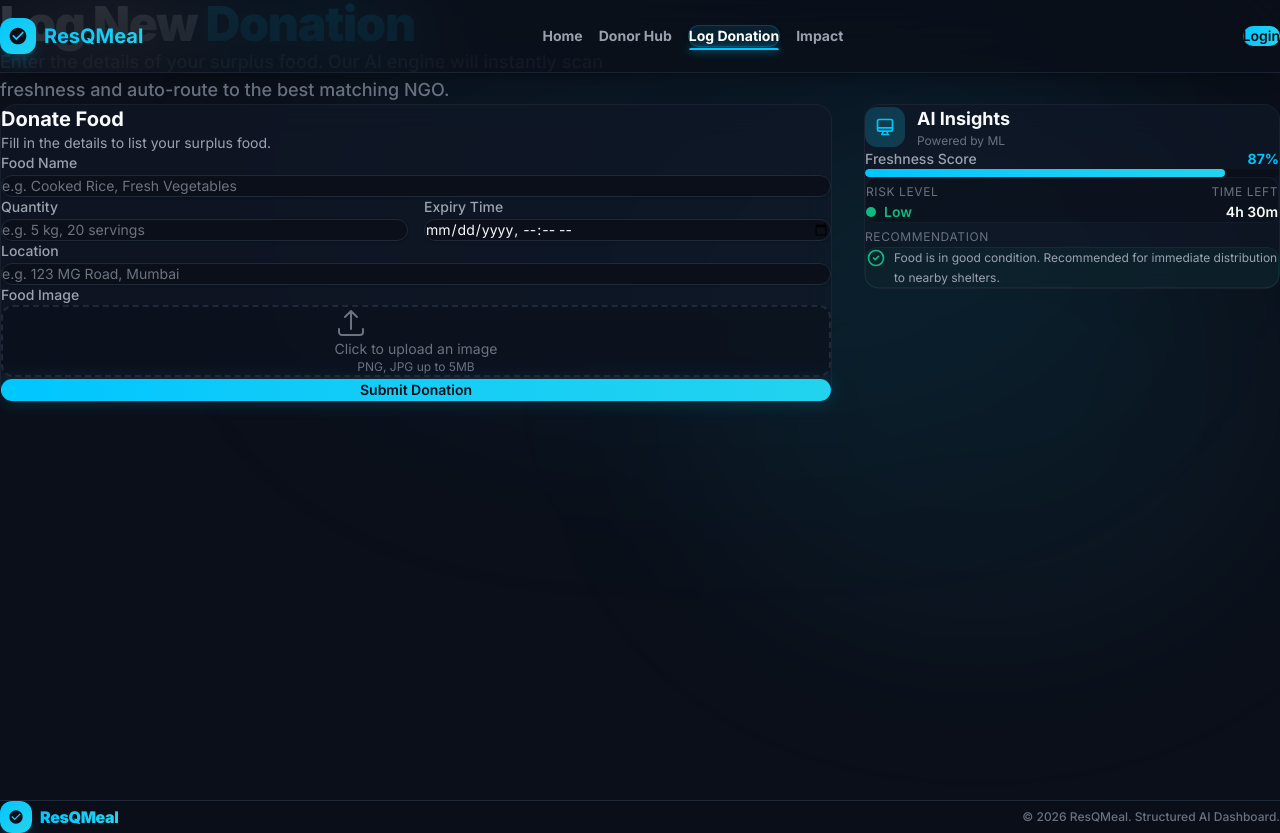
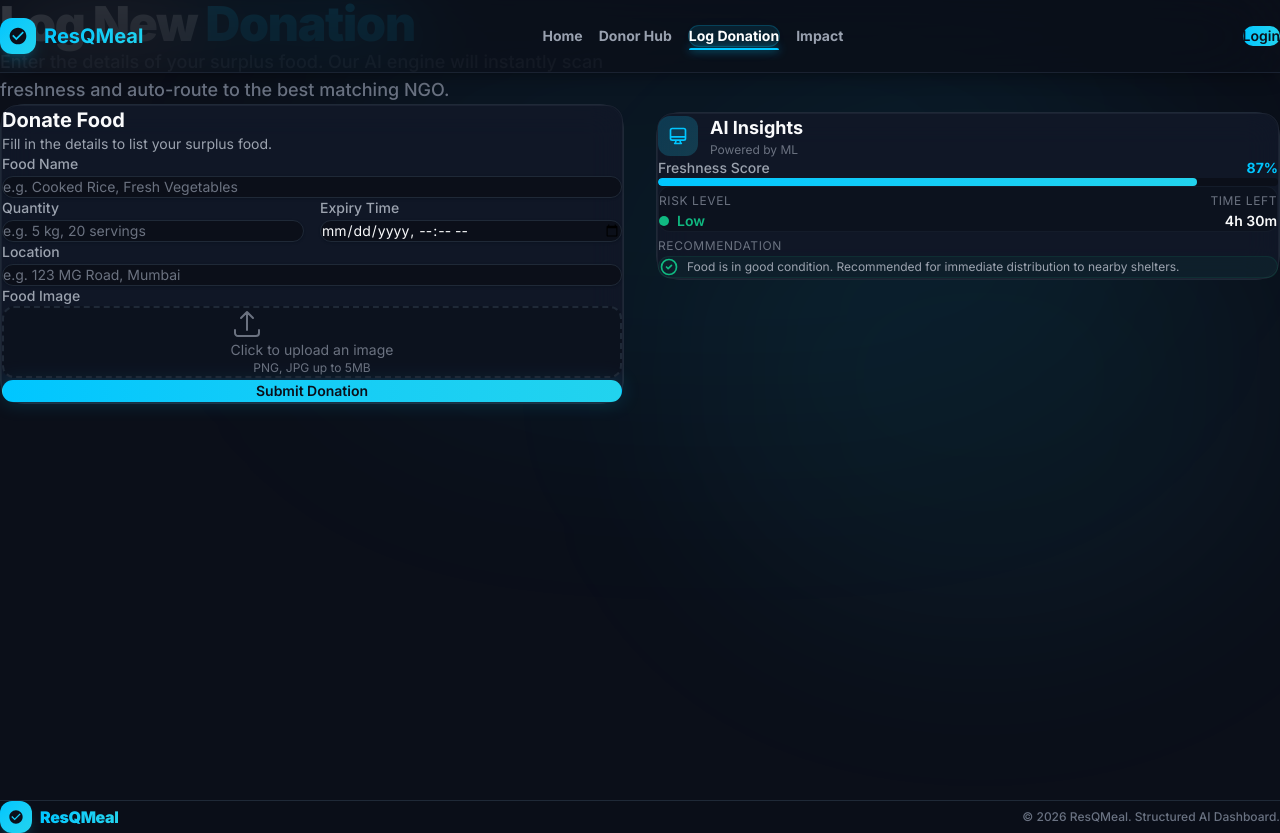
Before and after one commit to swapnilhingane18/resqmealai, a React (Vite) app: page /donor/upload in a window 1280 px wide. Built offline with nearby package versions, Linux system fonts and the light colour scheme.

Commit message:
refactor: improve upload page layout with balanced spacing and two-column grid

```diff
--- a/src/donor/pages/UploadFood.jsx
+++ b/src/donor/pages/UploadFood.jsx
@@ -22,11 +22,11 @@ export default function UploadFood() {
         </motion.div>
 
         {/* Content Layout */}
-        <div className="flex flex-col lg:flex-row gap-8 items-start">
-          <div className="w-full lg:w-2/3">
+        <div className="grid grid-cols-1 lg:grid-cols-2 gap-8 items-start mt-8">
+          <div className="w-full bg-[#111827] border border-[#1f2937] rounded-3xl p-6">
             <UploadForm />
           </div>
-          <div className="w-full lg:w-1/3 lg:sticky lg:top-24">
+          <div className="w-full lg:sticky lg:top-28 bg-[#111827] border border-[#1f2937] rounded-3xl p-6">
             <AIInsightsCard freshness={87} riskLevel="Low" timeRemaining="4h 30m" />
           </div>
         </div>
```
